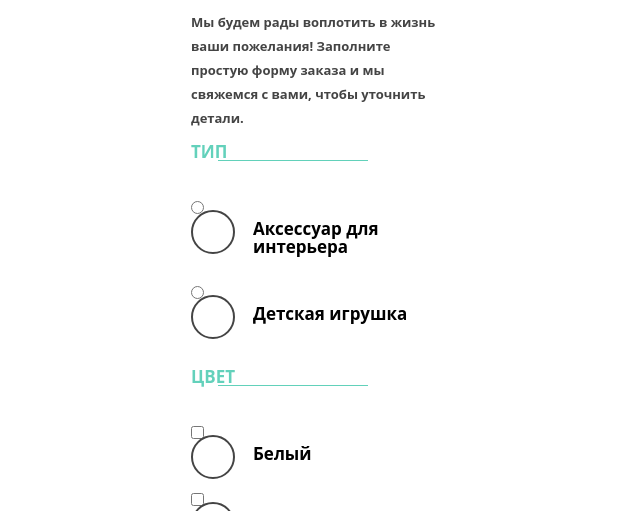
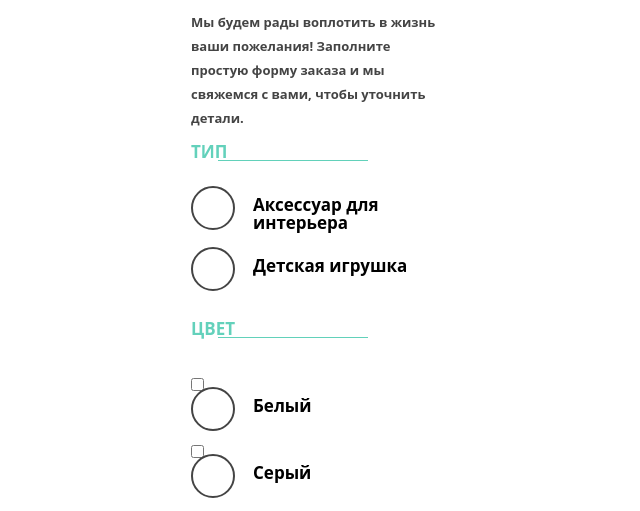
Before and after one commit to nullorone/630421-mishka, a website: page source/form.html in a window 1280 px wide. Shown: the part 589-1100 px from the top of the page, without its empty margins (319-959 px from the left). Drawn offline with nearby package versions, Linux system fonts and the light colour scheme; files that its build step writes are made by us from their sources.

Commit message:
Скрытие радиобаттонов

```diff
--- a/source/form.html
+++ b/source/form.html
@@ -66,11 +66,11 @@
           <fieldset class="order-form__group">
             <legend class="order-form__group-title">Тип</legend>
 
-            <input type="radio" class="order-form__radio" name="type" id="type-interier" value="interier">
+            <input type="radio" class="order-form__radio visually-hidden" name="type" id="type-interier" value="interier">
 
             <label for="type-interier" class="order-form__label">Аксессуар для интерьера</label>
 
-            <input type="radio" class="order-form__radio" name="type" id="type-toy" value="toy">
+            <input type="radio" class="order-form__radio visually-hidden" name="type" id="type-toy" value="toy">
 
             <label for="type-toy" class="order-form__label">Детская игрушка</label>
           </fieldset>
```
